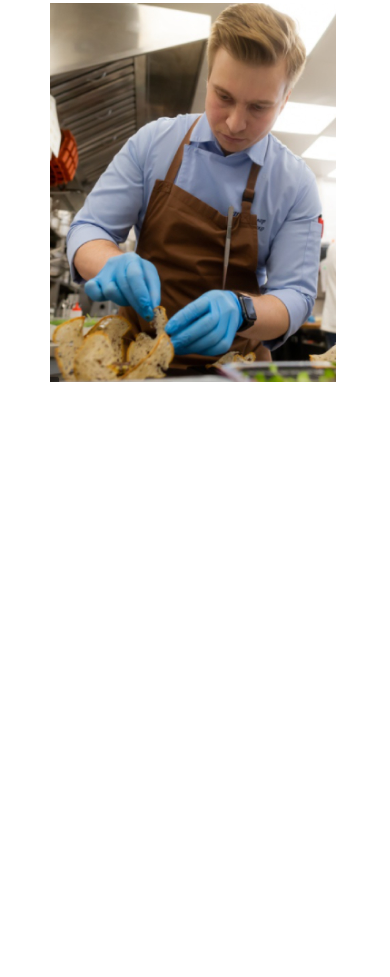
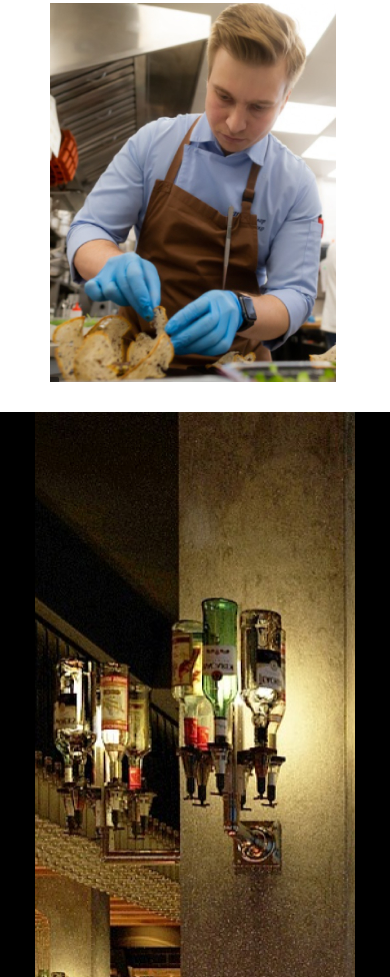
Before and after one commit to Pavel-Baturin/restaurant, a website built with Parcel: page src/index.html in a window 390 px wide. Shown: the part 8581-9558 px from the top of the page. Before the commit the page ends 8993 px from the top, so only its background shows below. Built offline with nearby package versions, Linux system fonts and the light colour scheme; files whose address does not match are found by name.

Commit message:
adds section footer

```diff
--- a/src/index.html
+++ b/src/index.html
@@ -29,7 +29,7 @@
     <include src="./partials/reviews.html"></include>
     <include src="./partials/gallery.html"></include>
     <include src="./partials/cooks.html"></include>
-    <footer></footer>
+    <include src="./partials/footer.html"></include>
 
     <script type="module" src="./index.js"></script>
   </body>
--- a/src/index.js
+++ b/src/index.js
@@ -5,4 +5,8 @@ $(document).ready(function () {
     $('.header__burger, .header__nav').toggleClass("active");
     $('body').toggleClass("lock");
   });
+  window.matchMedia('(min-width: 768px)').change(function (e) {
+    if (!e.matches) return;
+    $('.header__burger, .header__nav').toggleClass('active');
+  });
 });
--- /dev/null
+++ b/src/partials/footer.html
@@ -0,0 +1,3 @@
+<footer class="footer__background">
+  <div class="footer"></div>
+</footer>
--- /dev/null
+++ b/src/sass/components/_footer.scss
@@ -0,0 +1,27 @@
+.footer__background {
+  background-color: black;
+}
+
+.footer {
+  height: 565px;
+  background-image: url('../images/bar_m.jpg');
+  background-size: 320px 565px;
+  background-position: 50% 50%;
+  background-repeat: no-repeat;
+  @media (min-device-pixel-ratio: 2),
+    (min-resolution: 192dpi),
+    (min-resolution: 2dppx) {
+    background-image: url('../images/bar_m_2x.jpg');
+  }
+
+  @media screen and (min-width: 768px) {
+    height: 732px;
+    background-image: url('../images/bar_d.jpg');
+    background-size: 1440px 732px;
+    @media (min-device-pixel-ratio: 2),
+    (min-resolution: 192dpi),
+    (min-resolution: 2dppx) {
+    background-image: url('../images/bar_d_2x.jpg');
+    }
+  }
+}
--- a/src/sass/index.scss
+++ b/src/sass/index.scss
@@ -9,3 +9,4 @@
 @import './components/reviews';
 @import './components/gallery';
 @import './components/cooks';
+@import './components/footer';
```
Also changed, not shown: 2 other files.
